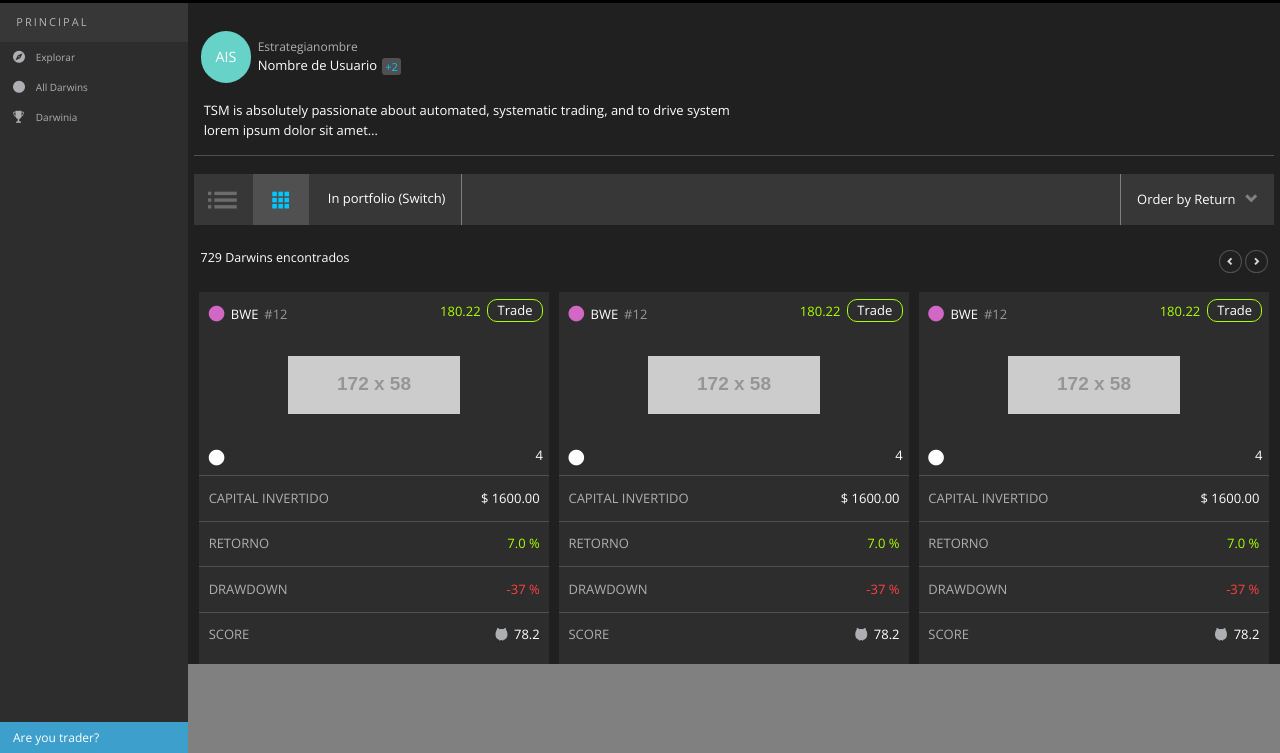
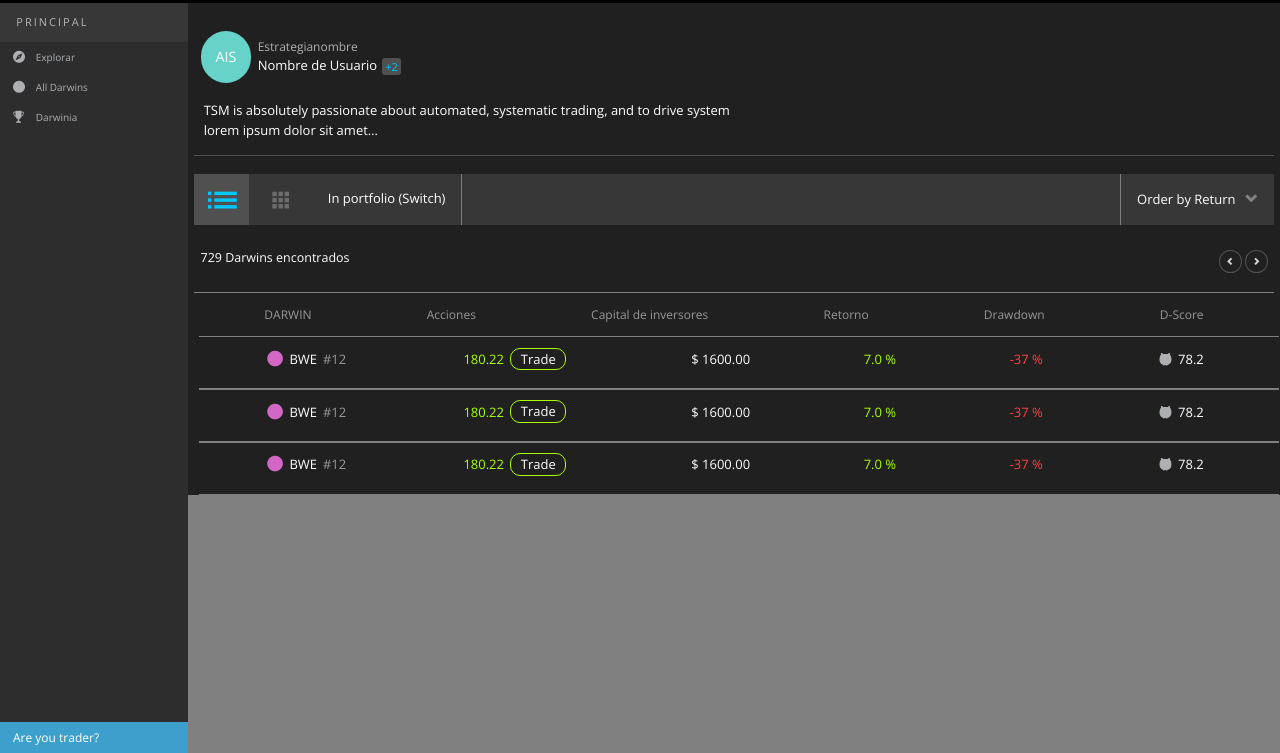
Before and after one commit to twister88888/test-darwinex, a website: page src/html/index.html in a window 1280 px wide. Both pictures are taken after a click on the element 221 px from the left and 246 px from the top of the page. Shown: the part 47-800 px from the top of the page. Drawn offline with nearby package versions, Linux system fonts and the light colour scheme; placeholder pictures from the web are drawn by us.

Commit message:
Added change view

```diff
--- a/src/html/index.html
+++ b/src/html/index.html
@@ -100,7 +100,7 @@
                 <span class="btn btn-view btn-list" href="#" data-option="column">
                   <i class="icon icon-list"></i>
                 </span>
-                <span class="btn btn-view btn-grid active" href="#" data-option="wide">
+                <span class="btn btn-view btn-view--active btn-grid" href="#" data-option="wide">
                   <i class="icon icon-grid"></i>
                 </span>
                 <div class="nav__item nav__filter">
@@ -139,6 +139,15 @@
                   <button class="btn btn-pagination glyphicon glyphicon glyphicon-chevron-right" aria-hidden="true"></button>
                 </div>
               </div>
+              <div class="result">
+                <div class="result__header">
+                  <div>DARWIN</div>
+                  <div>Acciones</div>
+                  <div>Capital de inversores</div>
+                  <div>Retorno</div>
+                  <div>Drawdown</div>
+                  <div>D-Score</div>
+                </div>
                 <div class="result-items">
                   <div class="card">
                     <div class="card__header">
@@ -161,19 +170,19 @@
                     </div>
                     <div class="card__detail">
                       <div class="card__detail-item">
-                      <span>Capital invertido</span>
+                        <span class="card__text">Capital invertido</span>
                         <span class="card__detail-item--white">$ 1600.00</span>
                       </div>
                       <div class="card__detail-item">
-                      <span>Retorno</span>
+                        <span class="card__text">Retorno</span>
                         <span class="card__detail-item--green">7.0 %</span>
                       </div>
                       <div class="card__detail-item">
-                      <span>Drawdown</span>
+                        <span class="card__text">Drawdown</span>
                         <span class="card__detail-item--red">-37 %</span>
                       </div>
                       <div class="card__detail-item">
-                      <span>Score</span>
+                        <span class="card__text">Score</span>
                         <span><i class="icon icon-owl"></i> <u>78.2</u></span>
                       </div>
                     </div>
@@ -199,19 +208,19 @@
                     </div>
                     <div class="card__detail">
                       <div class="card__detail-item">
-                      <span>Capital invertido</span>
+                        <span class="card__text">Capital invertido</span>
                         <span class="card__detail-item--white">$ 1600.00</span>
                       </div>
                       <div class="card__detail-item">
-                      <span>Retorno</span>
+                        <span class="card__text">Retorno</span>
                         <span class="card__detail-item--green">7.0 %</span>
                       </div>
                       <div class="card__detail-item">
-                      <span>Drawdown</span>
+                        <span class="card__text">Drawdown</span>
                         <span class="card__detail-item--red">-37 %</span>
                       </div>
                       <div class="card__detail-item">
-                      <span>Score</span>
+                        <span class="card__text">Score</span>
                         <span><i class="icon icon-owl"></i> <u>78.2</u></span>
                       </div>
                     </div>
@@ -237,20 +246,21 @@
                     </div>
                     <div class="card__detail">
                       <div class="card__detail-item">
-                      <span>Capital invertido</span>
+                        <span class="card__text">Capital invertido</span>
                         <span class="card__detail-item--white">$ 1600.00</span>
                       </div>
                       <div class="card__detail-item">
-                      <span>Retorno</span>
+                        <span class="card__text">Retorno</span>
                         <span class="card__detail-item--green">7.0 %</span>
                       </div>
                       <div class="card__detail-item">
-                      <span>Drawdown</span>
+                        <span class="card__text">Drawdown</span>
                         <span class="card__detail-item--red">-37 %</span>
                       </div>
                       <div class="card__detail-item">
-                      <span>Score</span>
+                        <span class="card__text">Score</span>
                         <span><i class="icon icon-owl"></i> <u>78.2</u></span>
+                      </div>
                     </div>
                   </div>
                 </div>
@@ -264,15 +274,23 @@
   <script type="text/javascript" src="../js/jquery-3.2.1.min.js"></script>
   <script type="text/javascript" src="../js/bootstrap.min.js"></script>
   <script>
-  /*$(".js-btn-trader").click(function(e) {
-  e.preventDefault();
-  $(".glyphicon-remove").toggleClass("hidden");
-});*/
     $(".navbar-toggle").click(function(e) {
         e.preventDefault();
         $(".main").toggleClass("active");
         $(".header").toggleClass("active");
     });
+    $(".btn-list").click(function(e) {
+        e.preventDefault();
+        $(".result-items").addClass("result-items--list");
+        $(".btn-grid").removeClass("btn-view--active");
+        $(".btn-list").addClass("btn-view--active");
+    });
+    $(".btn-grid").click(function(e) {
+        e.preventDefault();
+        $(".result-items").removeClass("result-items--list");
+        $(".btn-list").removeClass("btn-view--active");
+        $(".btn-grid").addClass("btn-view--active");
+    });
   </script>
 </body>
 </html>
--- a/src/scss/buttons.scss
+++ b/src/scss/buttons.scss
@@ -66,17 +66,18 @@
 .btn-view {
   color: #6C6C6C;
   font-size: px-rem(27);
-  &.active {
-    background-color: #505050;
-    border-radius: 0;
-    color: #00C9FF;
-    box-shadow: none;
-    &:hover {
-      color: #00C9FF;
-    }
-  }
   &:hover {
     color: $white;
+  }
+}
+
+.btn-view--active {
+  background-color: #505050;
+  border-radius: 0;
+  color: #00C9FF;
+  box-shadow: none;
+  &:hover {
+    color: #00C9FF;
   }
 }
 
--- a/src/scss/cards.scss
+++ b/src/scss/cards.scss
@@ -2,6 +2,54 @@
   display: flex;
   justify-content: space-between;
   margin-bottom: px-rem(120);
+  width: 100%;
+}
+
+.result-items--list {
+  &.result-items{
+    display: block;
+  }
+
+  .card {
+    background-color: transparent;
+    border: 1px solid grey;
+    border-width: 1px 0 1px 0;
+    display: block;
+  }
+
+  .card__header {
+    display: inline-flex;
+    justify-content: space-around;
+    width: 40%;
+  }
+
+  .card__detail {
+    display: inline-flex;
+    justify-content: space-around;
+    width: 58%;
+  }
+
+  .card__detail-item {
+    border: 0;
+    display: inline-block;
+    width: auto;
+  }
+
+  .card__graph,
+  .card__text,
+  .card__footer{
+    display: none;
+  }
+}
+
+.result__header {
+  border: 1px solid grey;
+  border-width: 1px 0 0 0;
+  color: #979797;
+  display: flex;
+  font-size: 12px;
+  justify-content: space-around;
+  padding: px-rem(20);
   width: 100%;
 }
 
@@ -43,6 +91,7 @@
 
 .card__trade {
   color: #AAFF00;
+  margin-top: px-rem(5);
 }
 
 .card__button {
--- a/src/scss/pagination.scss
+++ b/src/scss/pagination.scss
@@ -11,3 +11,9 @@
   font-size: px-rem(20);
   width: 50%;
 }
+
+.pagination__arrow {
+  .result-items--list & {
+    display: none;
+  }
+}
```
Also changed, not shown: dist/css/style.css, dist/index.html, src/css/style.css, 1 other file. Lines whose indentation alone changed are shown as unchanged.
